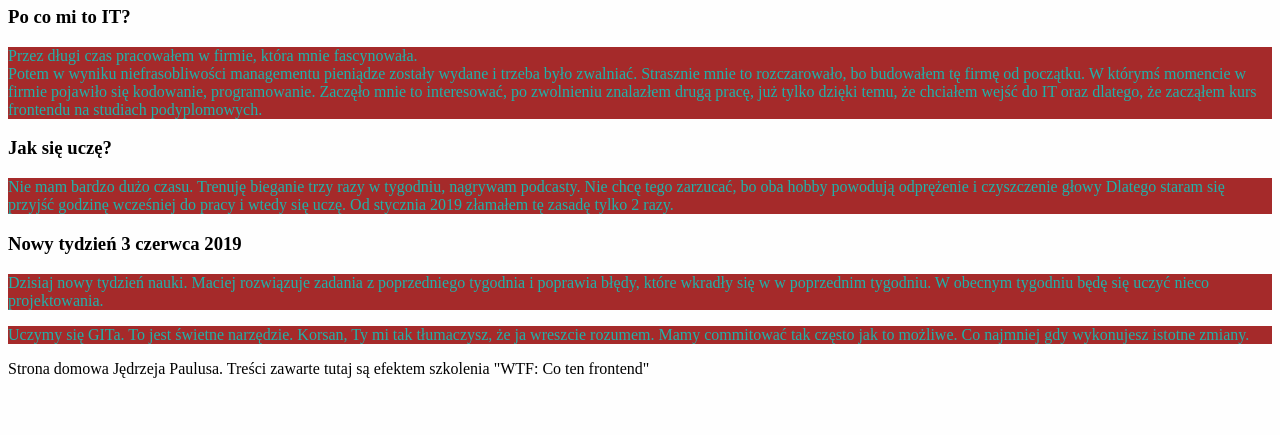
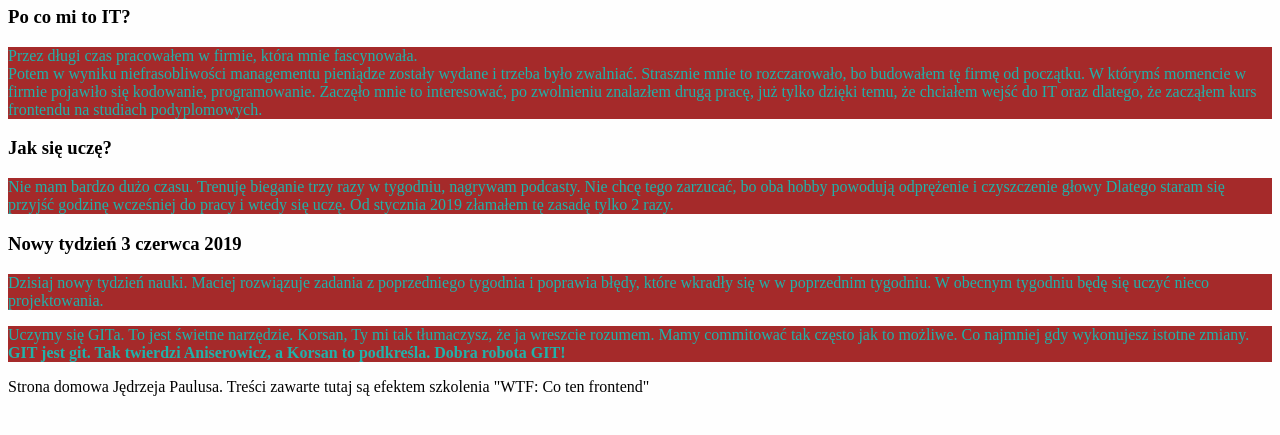
Before and after one commit to JMPaulus/homepagewtfcotenfrontend, a plain HTML site: page index.html in a window 1280 px wide. Shown: the part 247-682 px from the top of the page. Drawn offline with Linux system fonts and the light colour scheme.

Commit message:
this is to show another peple that git works

```diff
--- a/index.html
+++ b/index.html
@@ -51,6 +51,7 @@
         </p>
         <p>
           Uczymy się GITa. To jest świetne narzędzie. Korsan, Ty mi tak tłumaczysz, że ja wreszcie rozumem. Mamy commitować tak często jak to możliwe. Co najmniej gdy wykonujesz istotne zmiany.
+          <strong>GIT jest git. Tak twierdzi Aniserowicz, a Korsan to podkreśla. Dobra robota GIT!</strong>
         </p>
       </section>
     </section>
```
